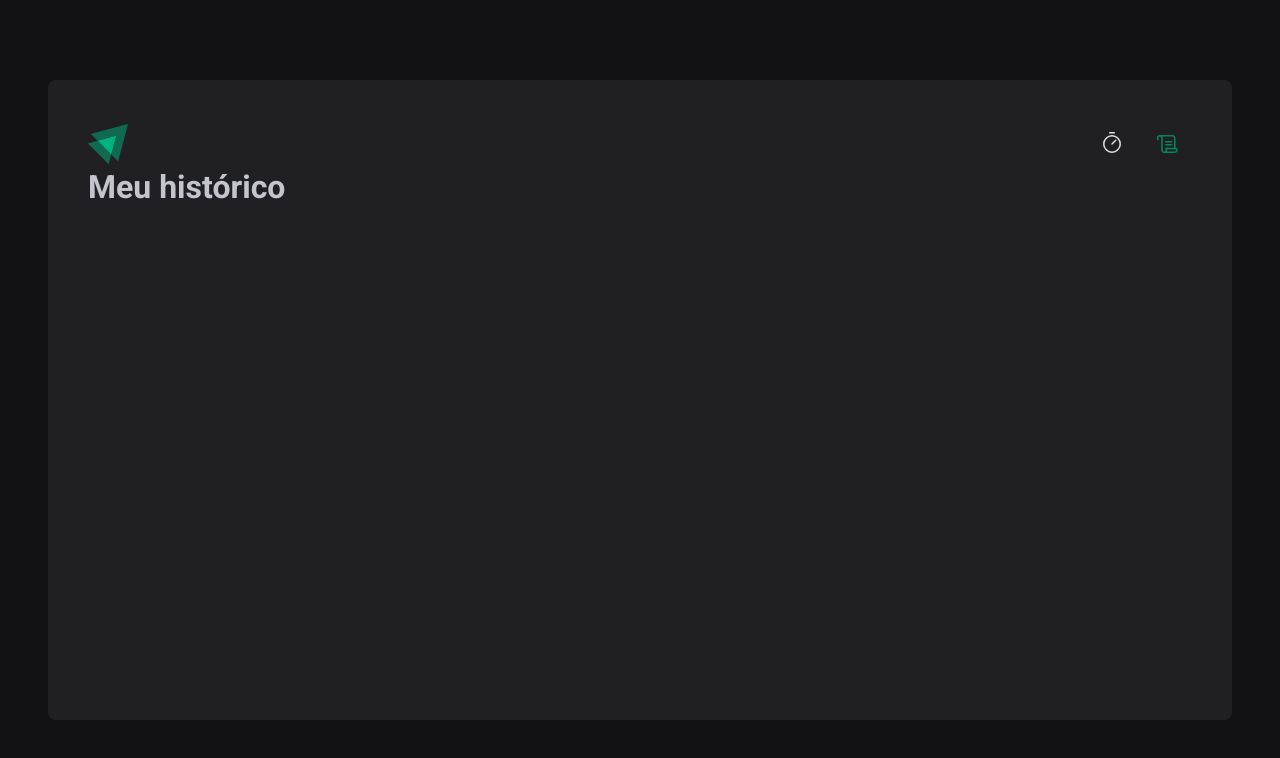
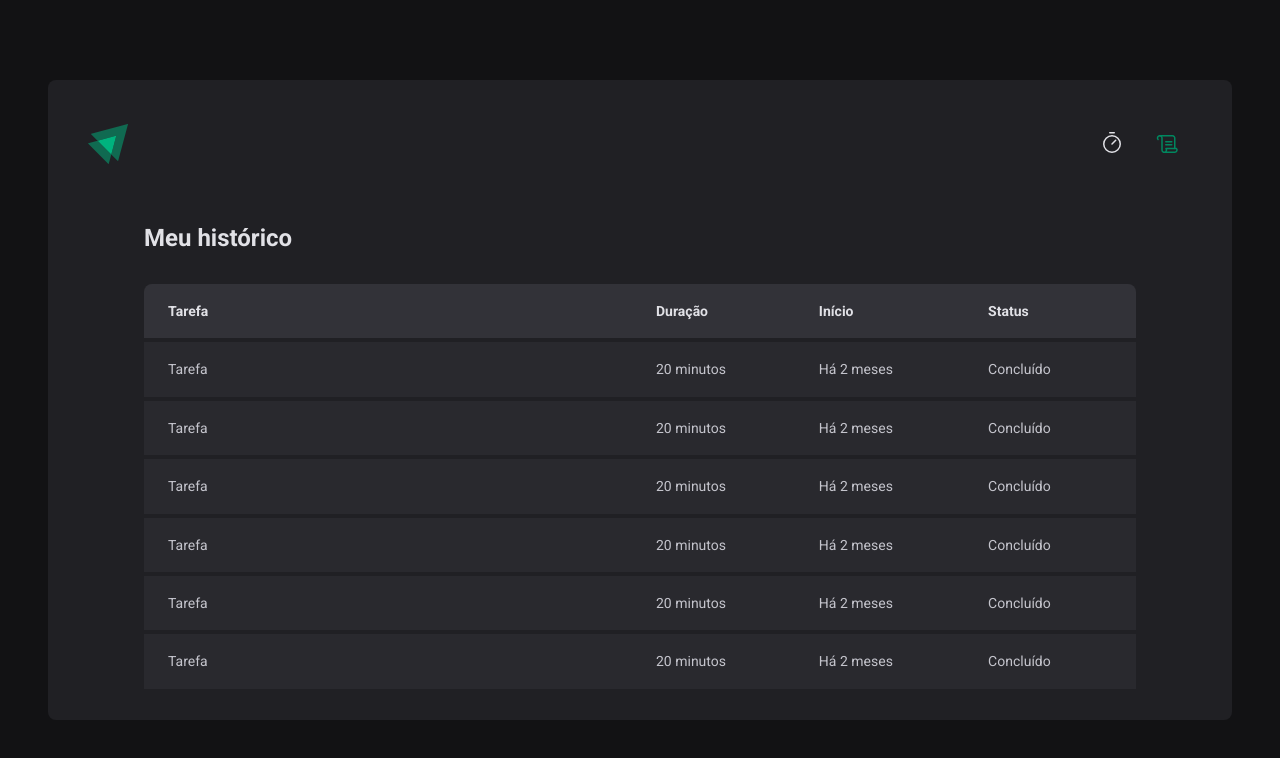
Before and after one commit to LuizGarbini/02-ignite-timer, a React (Vite) app: page /history in a window 1280 px wide. Shown: the top 758 px of the page. Built offline with nearby package versions, Linux system fonts and the light colour scheme.

Commit message:
:wrench: history page

```diff
--- a/src/pages/History/index.tsx
+++ b/src/pages/History/index.tsx
@@ -5,7 +5,56 @@
     <HistoryContainer>
       <h1>Meu histórico</h1>
 
-      <HistoryList></HistoryList>
+      <HistoryList>
+        <table>
+          <thead>
+            <tr>
+              <th>Tarefa</th>
+              <th>Duração</th>
+              <th>Início</th>
+              <th>Status</th>
+            </tr>
+          </thead>
+          <tbody>
+            <tr>
+              <td>Tarefa</td>
+              <td>20 minutos</td>
+              <td>Há 2 meses</td>
+              <td>Concluído</td>
+            </tr>
+            <tr>
+              <td>Tarefa</td>
+              <td>20 minutos</td>
+              <td>Há 2 meses</td>
+              <td>Concluído</td>
+            </tr>
+            <tr>
+              <td>Tarefa</td>
+              <td>20 minutos</td>
+              <td>Há 2 meses</td>
+              <td>Concluído</td>
+            </tr>
+            <tr>
+              <td>Tarefa</td>
+              <td>20 minutos</td>
+              <td>Há 2 meses</td>
+              <td>Concluído</td>
+            </tr>
+            <tr>
+              <td>Tarefa</td>
+              <td>20 minutos</td>
+              <td>Há 2 meses</td>
+              <td>Concluído</td>
+            </tr>
+            <tr>
+              <td>Tarefa</td>
+              <td>20 minutos</td>
+              <td>Há 2 meses</td>
+              <td>Concluído</td>
+            </tr>
+          </tbody>
+        </table>
+      </HistoryList>
     </HistoryContainer>
   )
 }
--- a/src/pages/History/styles.ts
+++ b/src/pages/History/styles.ts
@@ -1,5 +1,62 @@
 import styled from 'styled-components'
 
-export const HistoryContainer = styled.main``
+export const HistoryContainer = styled.main`
+  flex: 1;
+  padding: 3.5rem;
 
-export const HistoryList = styled.div``
+  display: flex;
+  flex-direction: column;
+
+  h1 {
+    font-size: 1.5rem;
+    color: ${(props) => props.theme['gray-100']};
+  }
+`
+
+export const HistoryList = styled.div`
+  flex: 1;
+  overflow: auto;
+  margin-top: 2rem;
+
+  table {
+    width: 100%;
+    border-collapse: collapse;
+    min-width: 600px;
+
+    th {
+      background-color: ${(props) => props.theme['gray-600']};
+      padding: 1rem;
+      text-align: left;
+      color: ${(props) => props.theme['gray-100']};
+      font-size: 0.875rem;
+      line-height: 1.6;
+
+      &:first-child {
+        border-top-left-radius: 8px;
+        padding-left: 1.5rem;
+      }
+
+      &:last-child {
+        border-top-right-radius: 8px;
+        padding-right: 1.5rem;
+      }
+    }
+
+    td {
+      background-color: ${(props) => props.theme['gray-700']};
+      border-top: 4px solid ${(props) => props.theme['gray-800']};
+      padding: 1rem;
+      font-size: 0.875rem;
+      line-height: 1.6;
+
+      &:first-child {
+        width: 50%;
+        padding-left: 1.5rem;
+      }
+
+      &:last-child {
+        padding-right: 1.5rem;
+      }
+    }
+  }
+`
```
